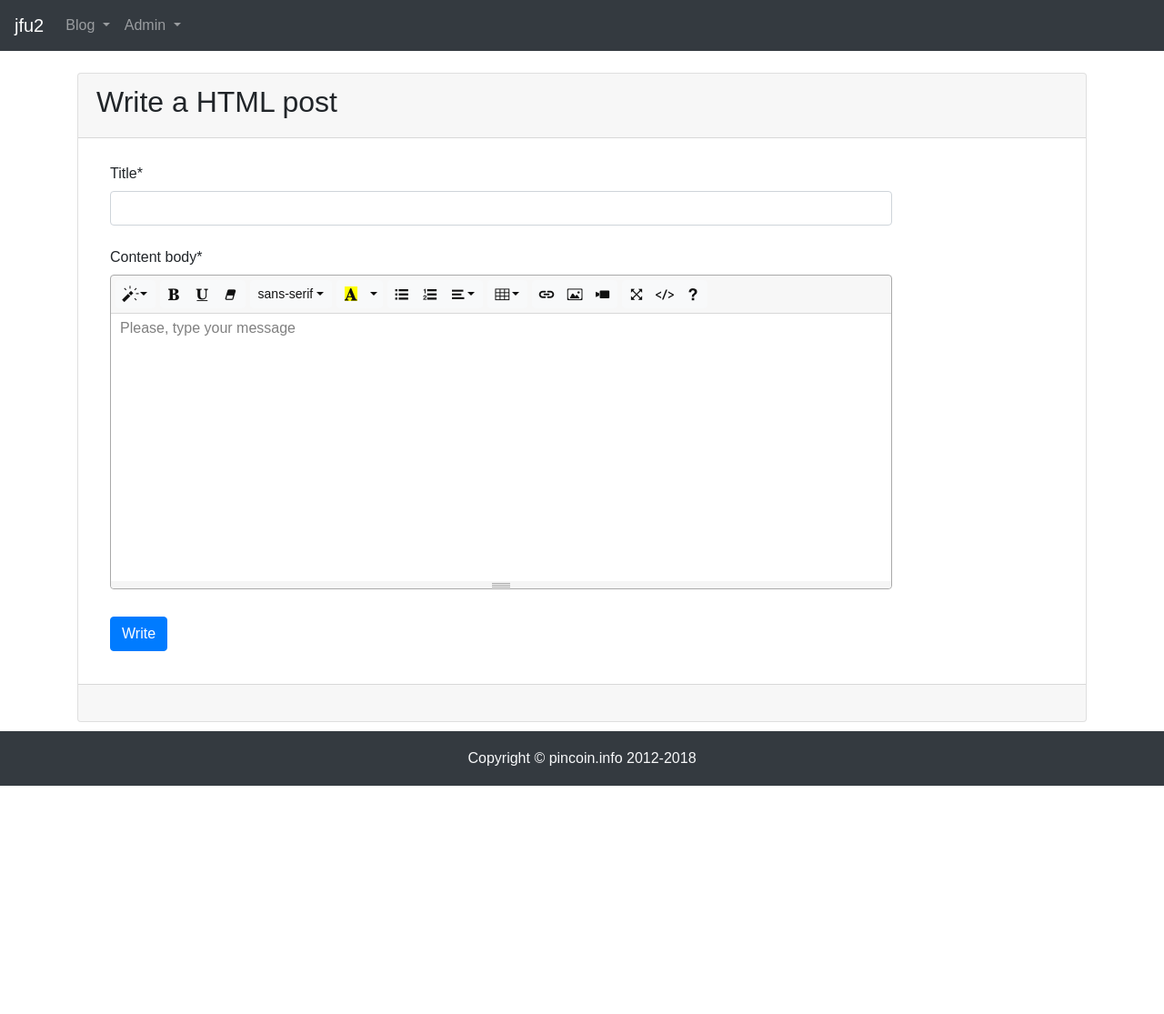
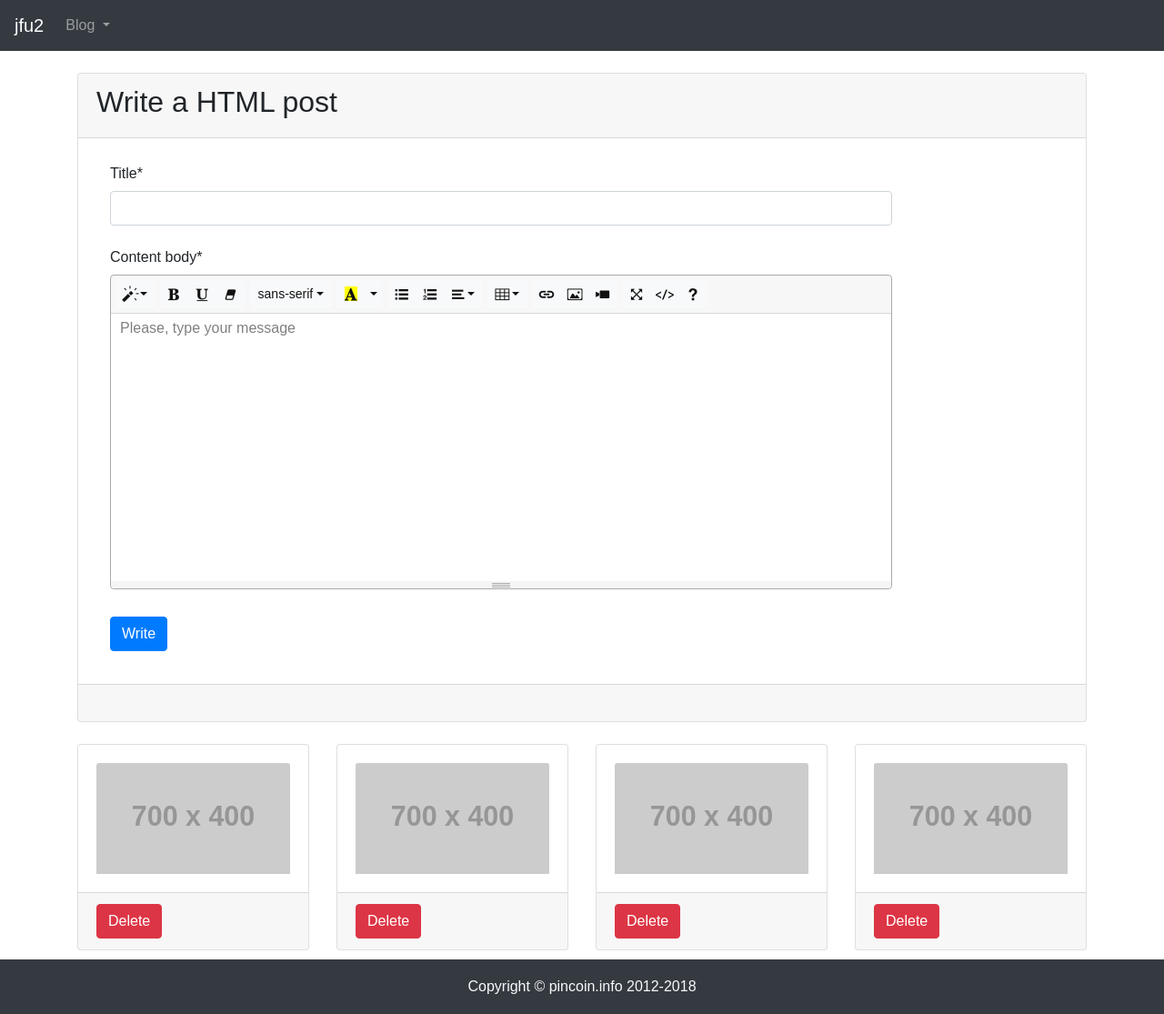
Before and after one commit to pincoin/django-jfu2, a Django app: page /posts/create in a window 1280 px wide. Shown: the whole page at 91% size. Before the commit the page ends 864 px from the top, so only its background shows below. Run offline with Django 3.2, Linux system fonts and the light colour scheme; grey boxes labelled with a size stand in for pictures from a placeholder-image service; some libraries are stand-ins or nearby versions.

Commit message:
- bottom image list while editing

```diff
--- a/sandbox/templates/base.html
+++ b/sandbox/templates/base.html
@@ -46,6 +46,7 @@ Please <a href="http://browsehappy.com/">upgrade your browser</a> to improve you
                     <a class="dropdown-item" href="{% url 'post-create' %}">Write</a>
                 </div>
             </li>
+            {% if user.is_superuser %}
                 <li class="nav-item dropdown">
                     <a class="nav-link dropdown-toggle" href="{% url 'admin:index' %}"
                        data-toggle="dropdown" aria-haspopup="true" aria-expanded="false">
@@ -56,6 +57,7 @@ Please <a href="http://browsehappy.com/">upgrade your browser</a> to improve you
                         <a class="dropdown-item" href="{% url 'admin:sandbox_attachment_changelist' %}">Attachments</a>
                     </div>
                 </li>
+            {% endif %}
         </ul>
     </div>
 </nav>
--- a/sandbox/templates/sandbox/post_create.html
+++ b/sandbox/templates/sandbox/post_create.html
@@ -4,7 +4,7 @@
 
 {% block content %}
     <div class="container">
-        <div class="card mt-4">
+        <div class="card my-4">
             <div class="card-header">
                 <h2>Write a HTML post</h2>
             </div>
@@ -15,6 +15,48 @@
             <div id="files" class="card-footer">
                 <ul>
                 </ul>
+            </div>
+        </div>
+        <div class="row">
+            <div class="col-lg-3 col-md-4 col-sm-6">
+                <div class="card h-100">
+                    <div class="card-body">
+                        <img class="card-img-top" src="//placehold.it/700x400" alt="">
+                    </div>
+                    <div class="card-footer">
+                        <a href="#" class="btn btn-danger">Delete</a>
+                    </div>
+                </div>
+            </div>
+            <div class="col-lg-3 col-md-4 col-sm-6">
+                <div class="card h-100">
+                    <div class="card-body">
+                        <img class="card-img-top" src="//placehold.it/700x400" alt="">
+                    </div>
+                    <div class="card-footer">
+                        <a href="#" class="btn btn-danger">Delete</a>
+                    </div>
+                </div>
+            </div>
+            <div class="col-lg-3 col-md-4 col-sm-6">
+                <div class="card h-100">
+                    <div class="card-body">
+                        <img class="card-img-top" src="//placehold.it/700x400" alt="">
+                    </div>
+                    <div class="card-footer">
+                        <a href="#" class="btn btn-danger">Delete</a>
+                    </div>
+                </div>
+            </div>
+            <div class="col-lg-3 col-md-4 col-sm-6">
+                <div class="card h-100">
+                    <div class="card-body">
+                        <img class="card-img-top" src="//placehold.it/700x400" alt="">
+                    </div>
+                    <div class="card-footer">
+                        <a href="#" class="btn btn-danger">Delete</a>
+                    </div>
+                </div>
             </div>
         </div>
     </div>
```
Also changed, not shown: sandbox/templates/sandbox/post_update.html (+43 -1 lines). Lines whose indentation alone changed are shown as unchanged.
